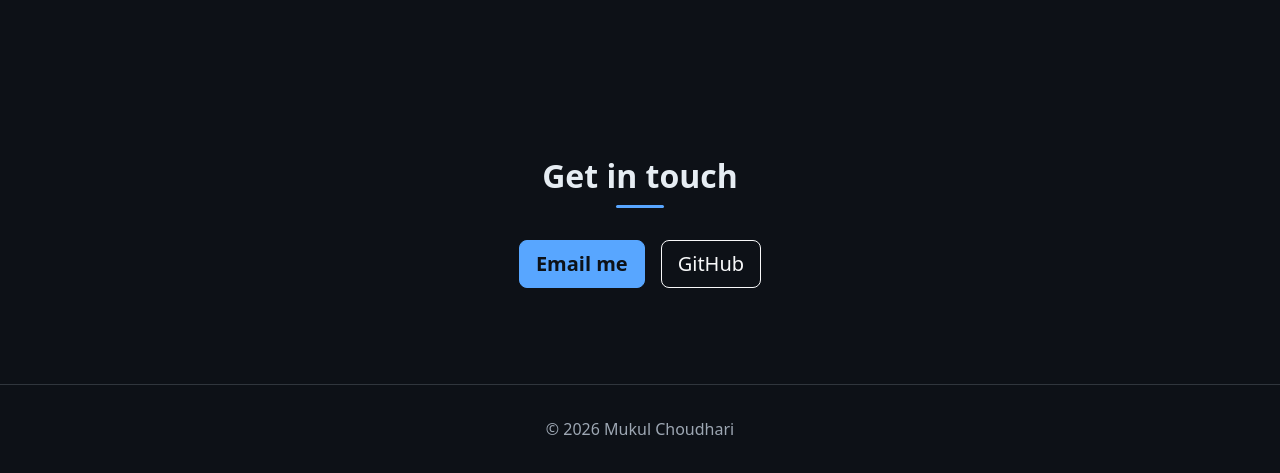
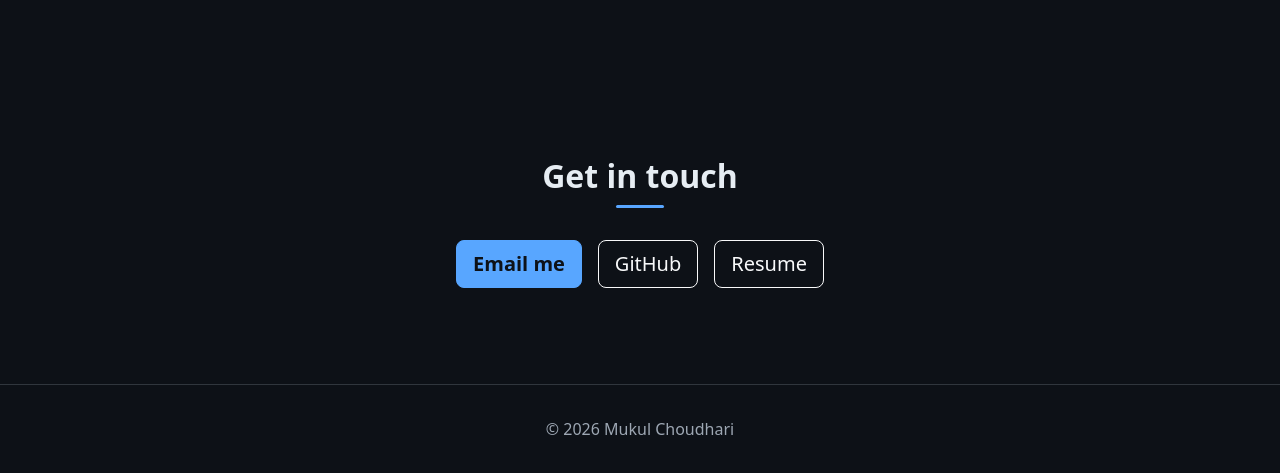
Before and after one commit to Mukul-Choudhari/Portfolio, an ASP.NET Core app: page / in a window 1280 px wide. Shown: the part 2123-2596 px from the top of the page. Run offline with ASP.NET Core 8, Linux system fonts and the light colour scheme.

Commit message:
resume upload

```diff
--- a/Views/Home/Index.cshtml
+++ b/Views/Home/Index.cshtml
@@ -77,8 +77,9 @@
     <div class="container text-center">
         <h2 class="section-title">Get in touch</h2>
         <div class="d-flex flex-wrap justify-content-center gap-3 mt-4">
-            <a href="mailto:mukul.builds.734@@gmail.com" class="btn btn-accent btn-lg">Email me</a>
+            <a href="mailto:mukul.builds.734@gmail.com" class="btn btn-accent btn-lg">Email me</a>
             <a href="https://github.com/Mukul-Choudhari" target="_blank" rel="noopener" class="btn btn-outline-light btn-lg">GitHub</a>
+            <a href="~/docs/Resume_Mukul.pdf" target="_blank" rel="noopener noreferrer" class="btn btn-outline-light btn-lg">Resume</a>
         </div>
     </div>
 </section>
```
Also changed, not shown: 1 other file.
